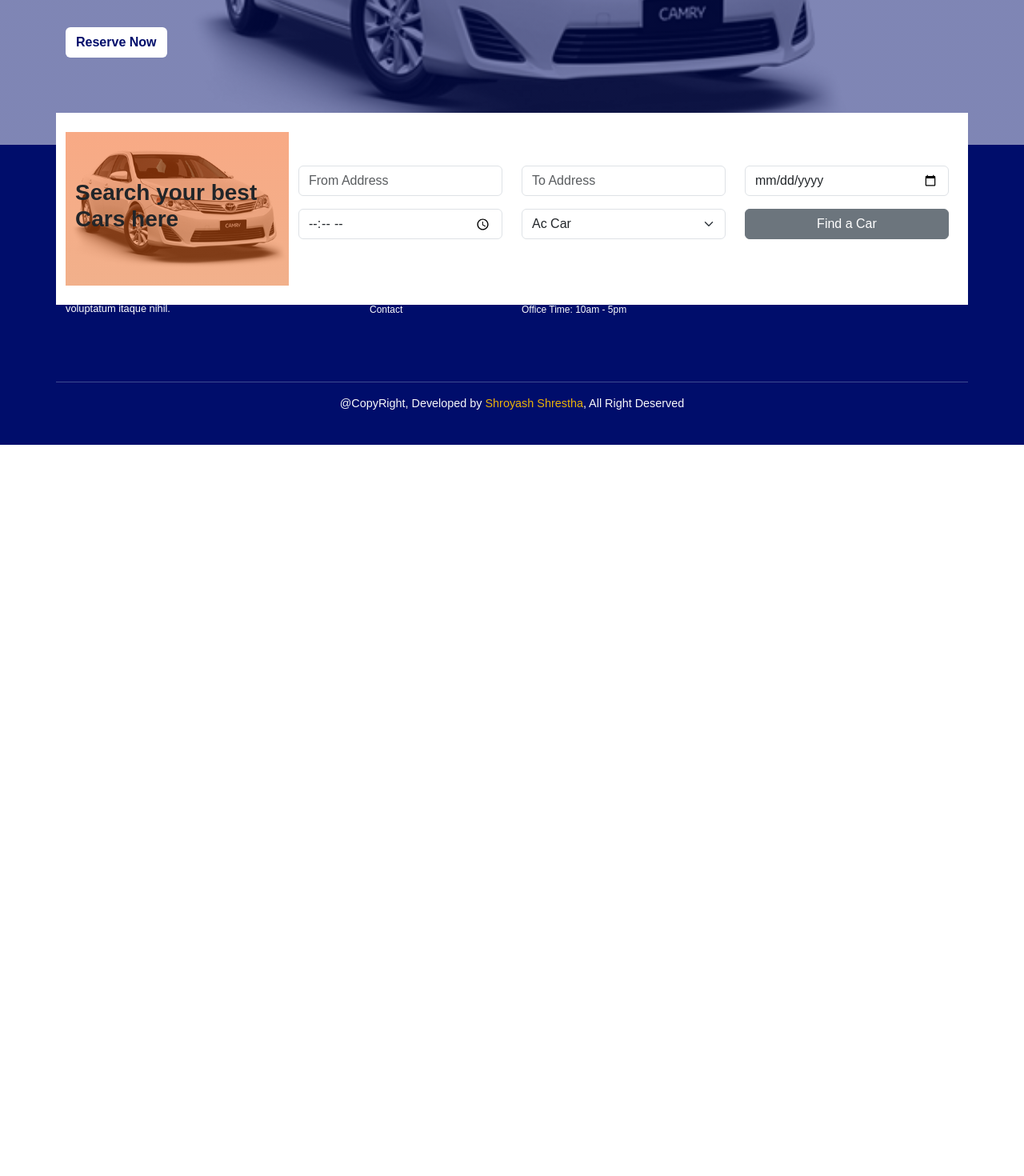
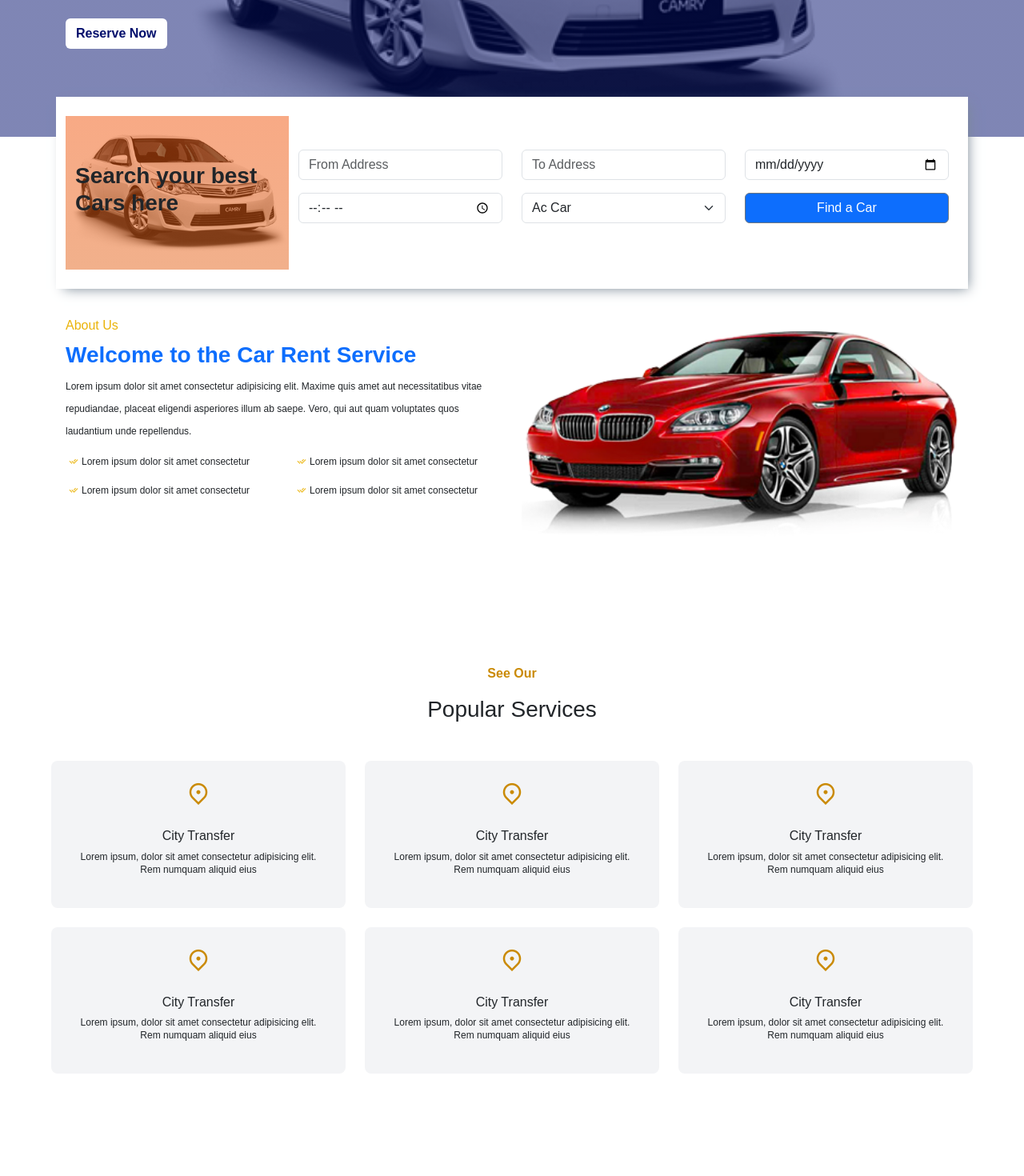
Before and after one commit to shroyash/Car-Rental, a React (Vite) app: page /home in a window 1280 px wide. Shown: the part 460-1930 px from the top of the page at 80% size. Before the commit the page ends 1016 px from the top, so only its background shows below. Built offline with nearby package versions, Linux system fonts and the light colour scheme.

Commit message:
home page created

```diff
--- a/src/Component/Header/Header.css
+++ b/src/Component/Header/Header.css
@@ -31,22 +31,6 @@
   color: #f9a826;
 }
 
-.search__box {
-  border: 1px solid #7c8a972f;
-  padding: 7px 12px;
-  display: flex;
-  align-items: center;
-  border-radius: 50px;
-  background: #020a4de9;
-}
-
-.search__box input {
-  background: transparent;
-  border: none;
-  outline: none;
-  color: #fff;
-  cursor: pointer;
-}
 
 .search__box input::placeholder {
   font-size: 0.8rem;
@@ -65,9 +49,14 @@
   .nav__right {
     display: none;
   }
+ .main-nav{
+  height: 12vh;
+
+ }
 
   .mobile__menu {
     display: block;
+    margin-top: 0px;
   }
 
   .mobile__close {
--- a/src/Component/Header/Header.jsx
+++ b/src/Component/Header/Header.jsx
@@ -24,7 +24,7 @@ const Header = () => {
 
   return (
     <div>
-      <header className="header bg-[#000d6b] hidden sm:block">
+      <header className="header bg-[#000d6b] hidden sm:block ">
         <div className="header__top">
           <Container>
             <Row>
@@ -99,7 +99,7 @@ const Header = () => {
         </Container>
       </header>
 
-      <header>
+      <header className='main-nav'>
         <div className="main__navbar">
           <Container>
             <div className="navigation__wrapper d-flex align-items-center justify-content-between">
--- /dev/null
+++ b/src/Component/UI/About.jsx
@@ -0,0 +1,64 @@
+import React from 'react'
+import { Container,Row ,Col} from 'reactstrap'
+import Img from '../../assests/all-img/car-img/bmw-offer.png'
+
+const About = () => {
+  return (
+    <div className="about-section mt-56 mb-22">
+      <Container>
+        <Row>
+          <Col lg="6" md="6" sm="12">
+            <div className="about-section__heading -mb-2">
+              <p className="text-yellow-500 ">About Us</p>
+            </div>
+            <div className="about-section__main-heading">
+              <h3 className="text-primary font-bold">Welcome to the Car Rent Service</h3>
+            </div>
+            <div className="about-section__content text-xs leading-3">
+             <p className='mt-3'>Lorem ipsum dolor sit amet consectetur adipisicing elit. Maxime quis amet aut necessitatibus vitae</p >
+             <p>repudiandae, placeat eligendi asperiores illum ab saepe. Vero, qui aut quam voluptates quos</p>
+              <p className='mb-4'> laudantium unde repellendus.</p>
+            </div>
+            <div className="about-section__list-container text-xs mt-4">
+              <Row>
+                <Col lg="6" md="6" sm="6">
+                  <div className="about-section__list d-flex">
+                    <span className="mx-1 text-yellow-500 ]"><i className="ri-check-double-line"></i></span>
+                    <p>Lorem ipsum dolor sit amet consectetur</p>
+                  </div>
+                </Col>
+                <Col lg="6" md="6" sm="6">
+                  <div className="about-section__list d-flex">
+                    <span className="mx-1  text-yellow-500"><i className="ri-check-double-line"></i></span>
+                    <p>Lorem ipsum dolor sit amet consectetur</p>
+                  </div>
+                </Col>
+              </Row>
+              <Row>
+                <Col lg="6" md="6" sm="6">
+                  <div className="about-section__list d-flex">
+                    <span className="mx-1  text-yellow-500"><i className="ri-check-double-line"></i></span>
+                    <p>Lorem ipsum dolor sit amet consectetur</p>
+                  </div>
+                </Col>
+                <Col lg="6" md="6" sm="6">
+                  <div className="about-section__list d-flex">
+                    <span className="mx-1  text-yellow-500"><i className="ri-check-double-line"></i></span>
+                    <p>Lorem ipsum dolor sit amet consectetur</p>
+                  </div>
+                </Col>
+              </Row>
+            </div>
+          </Col>
+          <Col lg="6" md="6" sm="12">
+            <div className="about-section__car-img">
+              <img src={Img} className="img-fluid w-full" alt="BMW Offer" />
+            </div>
+          </Col>
+        </Row>
+      </Container>
+    </div>
+  );
+}
+
+export default About;
--- a/src/Component/UI/CarRent.jsx
+++ b/src/Component/UI/CarRent.jsx
@@ -6,7 +6,7 @@ const CarRent = () => {
   return (
     <div>
       <section className='car-rent relative'>
-        <Container className=' car-container absolute bg-white h-90 top-[-40px] inset-x-0 p-4'>
+        <Container className=' car-container absolute bg-white h-90 top-[-50px] inset-x-0 p-4'>
           <Row className='align-items-center'>
             <Col lg='3' md='3' sm='3' className='car-rent__img flex items-center'>
               <h3 className='font-extrabold'>Search your best <br/>Cars here</h3>
@@ -38,7 +38,7 @@ const CarRent = () => {
                       <Input type="date" className='form-control' />
                     </FormGroup>
                     <FormGroup>
-                      <Button className='btn btn-primary w-100'>Find a Car</Button>
+                      <Button className='btn bg-primary w-100'>Find a Car</Button>
                     </FormGroup>
                   </Col>
                 </Row>
--- /dev/null
+++ b/src/Component/UI/Service.jsx
@@ -0,0 +1,52 @@
+import React from 'react';
+import { Container, Row, Col } from 'reactstrap';
+import './carRent.css';
+
+const Service = () => {
+  return (
+    <div className="service h-screen flex items-center justify-center  ">
+      <div className="text-center">
+        <div className="service__heading text-yellow-600 font-bold mb-3 ">
+          <p>See Our</p>
+        </div>
+        <div className="service__main-heading font-bold mb-5">
+          <h3>Popular Services</h3>
+        </div>
+        <div className="service__container grid grid-cols-1 md:grid-cols-2 lg:grid-cols-3 gap-6 max-w-6xl mx-auto">
+          <div className="service__card p-6 bg-gray-100 rounded-lg ">
+            <span className="text-3xl text-yellow-600 mb-4 block"><i className="ri-map-pin-2-line"></i></span>
+            <h6 className="mb-2">City Transfer</h6>
+            <p className="text-xs">Lorem ipsum, dolor sit amet consectetur adipisicing elit. Rem numquam aliquid eius</p>
+          </div>
+          <div className="service__card p-6 bg-gray-100 rounded-lg ">
+            <span className="text-3xl text-yellow-600 mb-4 block"><i className="ri-map-pin-2-line"></i></span>
+            <h6 className="mb-2">City Transfer</h6>
+            <p className="text-xs">Lorem ipsum, dolor sit amet consectetur adipisicing elit. Rem numquam aliquid eius</p>
+          </div>
+          <div className="service__card p-6 bg-gray-100 rounded-lg ">
+            <span className="text-3xl text-yellow-600 mb-4 block"><i className="ri-map-pin-2-line"></i></span>
+            <h6 className="mb-2">City Transfer</h6>
+            <p className="text-xs">Lorem ipsum, dolor sit amet consectetur adipisicing elit. Rem numquam aliquid eius</p>
+          </div>
+          <div className="service__card p-6 bg-gray-100 rounded-lg">
+            <span className="text-3xl text-yellow-600 mb-4 block"><i className="ri-map-pin-2-line"></i></span>
+            <h6 className="mb-2">City Transfer</h6>
+            <p className="text-xs">Lorem ipsum, dolor sit amet consectetur adipisicing elit. Rem numquam aliquid eius</p>
+          </div>
+          <div className="service__card p-6 bg-gray-100 rounded-lg">
+            <span className="text-3xl text-yellow-600 mb-4 block"><i className="ri-map-pin-2-line"></i></span>
+            <h6 className="mb-2">City Transfer</h6>
+            <p className="text-xs">Lorem ipsum, dolor sit amet consectetur adipisicing elit. Rem numquam aliquid eius</p>
+          </div>
+          <div className="service__card p-6 bg-gray-100 rounded-lg">
+            <span className="text-3xl text-yellow-600 mb-4 block"><i className="ri-map-pin-2-line"></i></span>
+            <h6 className="mb-2">City Transfer</h6>
+            <p className="text-xs">Lorem ipsum, dolor sit amet consectetur adipisicing elit. Rem numquam aliquid eius</p>
+          </div>
+        </div>
+      </div>
+    </div>
+  );
+};
+
+export default Service;
--- a/src/Component/UI/carRent.css
+++ b/src/Component/UI/carRent.css
@@ -8,3 +8,9 @@
     height: 24vh;
     left: 5px;
   }
+.car-container{
+  box-shadow: 5px 5px 15px -5px #7c8a97;
+}
+span,i,h6{
+  margin-bottom: 20px;
+}
--- a/src/page/Home.jsx
+++ b/src/page/Home.jsx
@@ -1,11 +1,15 @@
 import React from 'react'
 import HeroSlider from '../Component/UI/Heroslider'
+import About from '../Component/UI/About'
+import Service from '../Component/UI/Service'
 
 const Home = () => {
   return (
     <div>
     <section>
       <HeroSlider/>
+      <About/>
+      <Service/>
     </section>
     </div>
   )
```
Also changed, not shown: src/Component/UI/Offer.jsx (added).
